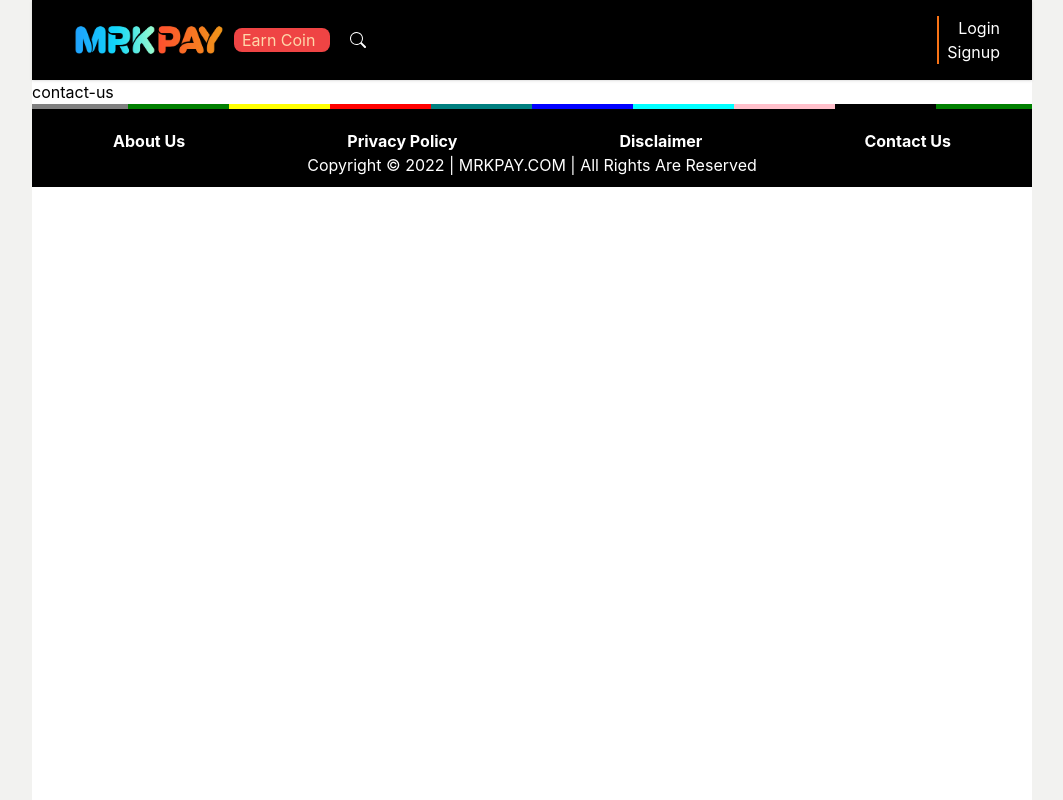
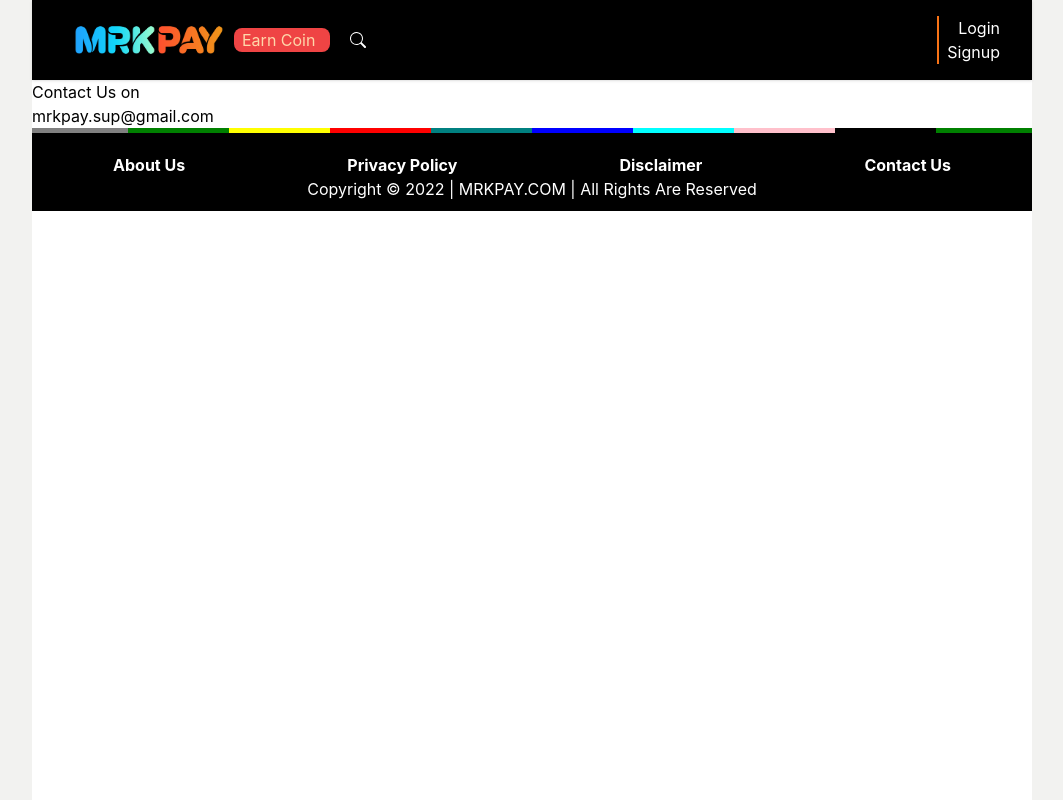
Before and after one commit to ramkrishnaind/mrkpay-mrkpay, a Next.js app: page /contact-us in a window 1280 px wide. Shown: the whole page, without its empty margins (108-1171 px from the left). Built offline with nearby package versions, Linux system fonts and the light colour scheme.

Commit message:
Update contact-us.js

```diff
--- a/pages/contact-us.js
+++ b/pages/contact-us.js
@@ -1,7 +1,4 @@
-import React from "react";
-
-function ContactUs() {
-  return <div>contact-us</div>;
+function Contact (){
+  return <div><h1>Contact Us on</h1><p>mrkpay.sup@gmail.com</p></div>;
 }
-
-export default ContactUs;
+export default Contact
```
